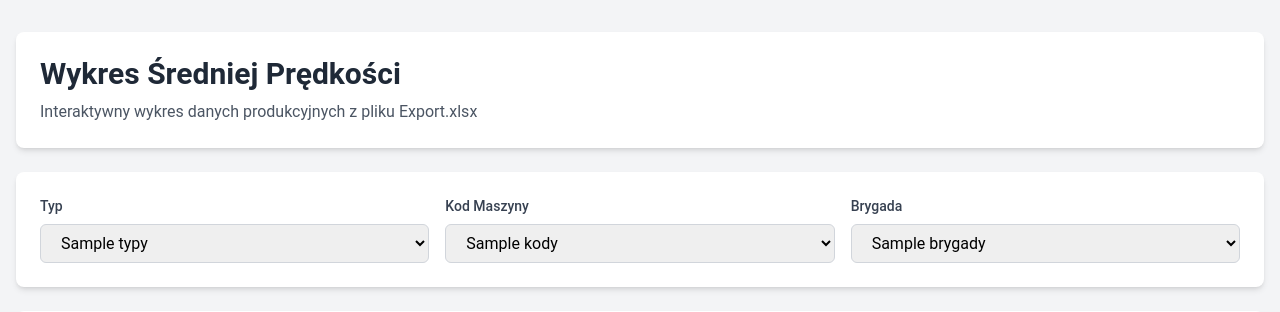
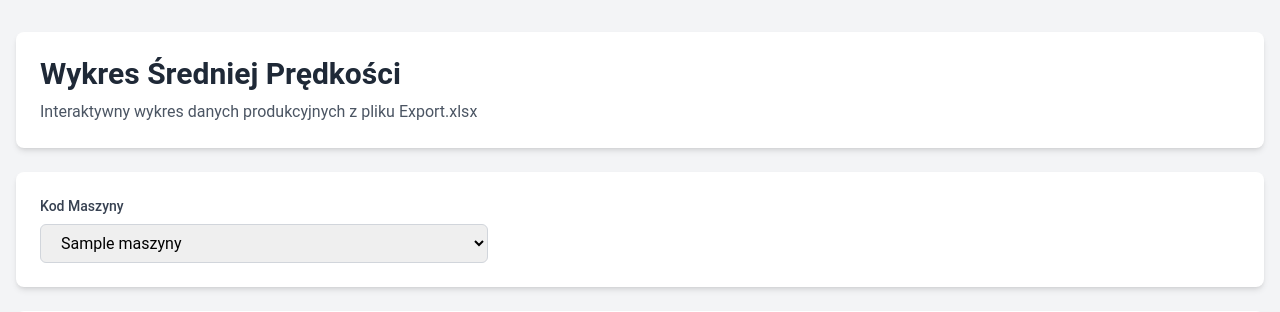
Before and after one commit to Daro202/kiosk-flask-app, a Flask app: template templates/wykres.html in a window 1280 px wide. Shown: the top 312 px of the page. Run offline with Flask 3, Linux system fonts and the light colour scheme; the template is opened without the code that fills it: most values are stand-ins (such as "Sample title", 1, 10 or a date in 2020); some libraries are stand-ins or nearby versions.

Commit message:
Add machine selection functionality to the dashboard view
Update data loading to support machine names, adjust API endpoints, and modify frontend to filter by machine.

Replit-Commit-Author: Agent
Replit-Commit-Session-Id: 5625db9c-3aa2-49fc-b31c-96cb5ad0b624
Replit-Commit-Checkpoint-Type: intermediate_checkpoint
Replit-Commit-Screenshot-Url: https://storage.googleapis.com/screenshot-production-us-central1/833c1fe7-c158-49af-9cc9-612b8ea8ed9d/5625db9c-3aa2-49fc-b31c-96cb5ad0b624/NUx0znW

```diff
--- a/app.py
+++ b/app.py
@@ -165,7 +165,7 @@ def get_slide_images():
 def load_long():
     """
     Wczytaj dane z pliku Export.xlsx i przekształć do formy długiej (long format)
-    Format: Typ, Kod, Brygada, Dzien (1-31), Wartosc
+    Format: Typ, Kod, Nazwa, Brygada, Dzien (1-31), Wartosc
     """
     try:
         # Spróbuj wczytać arkusz 'Eksport', 'Export' lub pierwszy dostępny
@@ -178,12 +178,24 @@ def load_long():
                 # Jeśli żaden nie istnieje, wczytaj pierwszy arkusz
                 df = pd.read_excel('Export.xlsx', sheet_name=0, engine='openpyxl')
 
-        # Standaryzuj nazwy pierwszych trzech kolumn
-        df.columns = ['Typ', 'Kod', 'Brygada'] + list(df.columns[3:])
+        # Sprawdź czy istnieje kolumna Nazwa
+        has_nazwa = 'Nazwa' in df.columns or len(df.columns) >= 4
 
-        # Przekształć nagłówki dni (kolumny 4+) na int
+        if has_nazwa and len(df.columns) >= 4:
+            # Standaryzuj nazwy pierwszych czterech kolumn
+            df.columns = ['Typ', 'Kod', 'Nazwa', 'Brygada'] + list(df.columns[4:])
+            first_day_col = 4
+            id_vars = ['Typ', 'Kod', 'Nazwa', 'Brygada']
+        else:
+            # Stary format bez nazwy
+            df.columns = ['Typ', 'Kod', 'Brygada'] + list(df.columns[3:])
+            df['Nazwa'] = ''  # Dodaj pustą kolumnę Nazwa
+            first_day_col = 3
+            id_vars = ['Typ', 'Kod', 'Nazwa', 'Brygada']
+
+        # Przekształć nagłówki dni (kolumny od first_day_col+) na int
         day_cols = []
-        for col in df.columns[3:]:
+        for col in df.columns[first_day_col:]:
             try:
                 day_cols.append(int(col))
             except (ValueError, TypeError):
@@ -191,12 +203,12 @@ def load_long():
                 pass
 
         # Wybierz tylko kolumny podstawowe + dni jako int
-        valid_cols = ['Typ', 'Kod', 'Brygada'] + [c for c in df.columns[3:] if c in day_cols or str(c).isdigit()]
+        valid_cols = id_vars + [c for c in df.columns[first_day_col:] if c in day_cols or str(c).isdigit()]
         df = df[valid_cols]
 
         # Zmień nazwy kolumn dni na int
         col_rename = {}
-        for col in df.columns[3:]:
+        for col in df.columns[first_day_col:]:
             try:
                 col_rename[col] = int(col)
             except (ValueError, TypeError):
@@ -204,7 +216,6 @@ def load_long():
         df.rename(columns=col_rename, inplace=True)
 
         # Przekształć do formy długiej (melt)
-        id_vars = ['Typ', 'Kod', 'Brygada']
         value_vars = [col for col in df.columns if isinstance(col, int) and 1 <= col <= 31]
 
         df_long = pd.melt(
@@ -221,6 +232,7 @@ def load_long():
         # Konwertuj typy
         df_long['Typ'] = df_long['Typ'].astype(str)
         df_long['Kod'] = df_long['Kod'].astype(str)
+        df_long['Nazwa'] = df_long['Nazwa'].astype(str)
         df_long['Brygada'] = df_long['Brygada'].astype(str)
         df_long['Dzien'] = df_long['Dzien'].astype(int)
         df_long['Wartosc'] = df_long['Wartosc'].astype(float)
@@ -229,10 +241,10 @@ def load_long():
 
     except FileNotFoundError:
         # Jeśli plik nie istnieje, zwróć pusty DataFrame
-        return pd.DataFrame(columns=['Typ', 'Kod', 'Brygada', 'Dzien', 'Wartosc'])
+        return pd.DataFrame(columns=['Typ', 'Kod', 'Nazwa', 'Brygada', 'Dzien', 'Wartosc'])
     except Exception as e:
         print(f"Błąd wczytywania danych z Export.xlsx: {e}")
-        return pd.DataFrame(columns=['Typ', 'Kod', 'Brygada', 'Dzien', 'Wartosc'])
+        return pd.DataFrame(columns=['Typ', 'Kod', 'Nazwa', 'Brygada', 'Dzien', 'Wartosc'])
 
 # ==================== TRASY (ROUTES) ====================
 
@@ -397,103 +409,170 @@ def get_content():
 
 @app.route('/wykres')
 def wykres():
-    """Strona z interaktywnym wykresem Plotly"""
+    """Strona z interaktywnym wykresem Plotly - wykres kombinowany (słupki + linie)"""
     import plotly.graph_objects as go
     from plotly.offline import plot
 
     df_long = load_long()
 
-    # Pobierz unikalne wartości dla dropdownów
+    # Pobierz unikalne wartości dla dropdown maszyn
     if not df_long.empty:
-        typy = sorted(df_long['Typ'].unique().tolist())
-        kody = sorted(df_long['Kod'].unique().tolist(), key=lambda x: int(x) if x.isdigit() else x)
-        brygady = sorted(df_long['Brygada'].unique().tolist())
+        # Utwórz listę maszyn (kod + nazwa)
+        maszyny_df = df_long[['Kod', 'Nazwa']].drop_duplicates().sort_values('Kod')
+        maszyny = []
+        for _, row in maszyny_df.iterrows():
+            kod = row['Kod']
+            nazwa = row['Nazwa']
+            if nazwa and nazwa.strip():
+                maszyny.append({'kod': kod, 'label': f"{kod} {nazwa}"})
+            else:
+                maszyny.append({'kod': kod, 'label': kod})
 
-        # Domyślne wartości
-        default_typ = typy[0] if typy else 'Dzienne'
-        default_kod = kody[0] if kody else ''
-        default_brygada = 'A' if 'A' in brygady else (brygady[0] if brygady else 'A')
+        # Domyślna maszyna
+        default_kod = maszyny[0]['kod'] if maszyny else ''
+        default_nazwa = maszyny[0]['label'] if maszyny else ''
 
-        # Wygeneruj początkowy wykres
-        mask = (df_long['Typ'] == default_typ) & (df_long['Kod'] == default_kod) & (df_long['Brygada'] == default_brygada)
-        filtered = df_long[mask].copy().sort_values('Dzien')
+        # Wygeneruj początkowy wykres kombinowany
+        fig = go.Figure()
 
-        fig = go.Figure()
-        fig.add_trace(go.Scatter(
-            x=filtered['Dzien'].tolist(),
-            y=filtered['Wartosc'].tolist(),
-            mode='lines+markers',
-            name=f'{default_typ} - {default_kod} - {default_brygada}',
-            line=dict(color='#FF6B35', width=3),
-            marker=dict(color='#FF6B35', size=8)
-        ))
+        # Kolory dla brygad (słupki)
+        kolory_slupki = {'A': '#0ea5e9', 'B': '#FF6B35', 'C': '#6b7280'}  # niebieski, pomarańczowy, szary
+        kolory_linie = {'A': '#0284c7', 'B': '#f97316', 'C': '#4b5563'}  # ciemniejsze odcienie
+
+        # Dodaj słupki dla wartości dziennych (brygady A, B, C)
+        for brygada in ['A', 'B', 'C']:
+            mask = (df_long['Typ'] == 'Dzienne') & (df_long['Kod'] == default_kod) & (df_long['Brygada'] == brygada)
+            filtered = df_long[mask].copy().sort_values('Dzien')
+
+            if not filtered.empty:
+                fig.add_trace(go.Bar(
+                    x=filtered['Dzien'].tolist(),
+                    y=filtered['Wartosc'].tolist(),
+                    name=brygada,
+                    marker_color=kolory_slupki.get(brygada, '#999999'),
+                    text=filtered['Wartosc'].tolist(),
+                    textposition='outside',
+                    texttemplate='%{text:.0f}'
+                ))
+
+        # Dodaj linie dla wartości narastających (brygady A, B, C)
+        for brygada in ['A', 'B', 'C']:
+            mask = (df_long['Typ'] == 'Narastające') & (df_long['Kod'] == default_kod) & (df_long['Brygada'] == brygada)
+            filtered = df_long[mask].copy().sort_values('Dzien')
+
+            if not filtered.empty:
+                fig.add_trace(go.Scatter(
+                    x=filtered['Dzien'].tolist(),
+                    y=filtered['Wartosc'].tolist(),
+                    mode='lines+markers',
+                    name=f'Narastająco {brygada}',
+                    line=dict(color=kolory_linie.get(brygada, '#666666'), width=2),
+                    marker=dict(color=kolory_linie.get(brygada, '#666666'), size=6)
+                ))
+
+        # Dodaj linie Cel 0 i Cel 100 (opcjonalnie)
+        # Na razie pominięte - można dodać później jeśli potrzebne
 
         fig.update_layout(
-            title=f'Średnia prędkość – {default_typ}, Kod {default_kod}, Brygada {default_brygada}',
-            xaxis_title='Dzień miesiąca',
-            yaxis_title='Wartość [m2/wh]',
-            hovermode='closest',
-            plot_bgcolor='#f9fafb',
-            paper_bgcolor='white'
+            title=default_nazwa,
+            xaxis_title='',
+            yaxis_title='',
+            hovermode='x unified',
+            plot_bgcolor='white',
+            paper_bgcolor='white',
+            barmode='group',
+            showlegend=True,
+            legend=dict(
+                orientation='h',
+                yanchor='bottom',
+                y=-0.2,
+                xanchor='center',
+                x=0.5
+            ),
+            xaxis=dict(
+                showgrid=True,
+                gridcolor='#e5e7eb',
+                dtick=1
+            ),
+            yaxis=dict(
+                showgrid=True,
+                gridcolor='#e5e7eb'
+            )
         )
 
         # Generuj HTML wykresu z w pełni osadzoną biblioteką Plotly (inline)
         plot_html = plot(fig, output_type='div', include_plotlyjs=True)
 
     else:
-        typy = ['Dzienne', 'Narastające']
-        kody = []
-        brygady = ['A', 'B', 'C']
-        default_typ = 'Dzienne'
+        maszyny = []
         default_kod = ''
-        default_brygada = 'A'
+        default_nazwa = ''
         plot_html = '<div class="text-center text-gray-600 p-8">Brak danych - proszę dodać plik Export.xlsx</div>'
 
     return render_template('wykres.html',
-                         typy=typy,
-                         kody=kody,
-                         brygady=brygady,
-                         default_typ=default_typ,
+                         maszyny=maszyny,
                          default_kod=default_kod,
-                         default_brygada=default_brygada,
+                         default_nazwa=default_nazwa,
                          plot_html=plot_html)
 
 @app.route('/api/series')
 def api_series():
-    """Zwróć dane serii dla wykresu w formacie JSON"""
-    # Pobierz parametry z query string
-    typ = request.args.get('typ', 'Dzienne')
+    """Zwróć dane wszystkich serii dla wykresu kombinowanego w formacie JSON"""
+    # Pobierz kod maszyny z query string
     kod = request.args.get('kod', '')
-    brig = request.args.get('brig', 'A')
 
     df_long = load_long()
 
-    if df_long.empty:
+    if df_long.empty or not kod:
         return jsonify({
-            'x': [],
-            'y': [],
-            'typ': typ,
+            'series': [],
             'kod': kod,
-            'brig': brig
+            'nazwa': ''
         })
 
-    # Filtruj dane
-    mask = (df_long['Typ'] == typ) & (df_long['Kod'] == kod) & (df_long['Brygada'] == brig)
-    filtered = df_long[mask].copy()
+    # Pobierz nazwę maszyny
+    maszyna_df = df_long[df_long['Kod'] == kod][['Nazwa']].drop_duplicates()
+    nazwa = maszyna_df.iloc[0]['Nazwa'] if not maszyna_df.empty else ''
 
-    # Sortuj po dniu
-    filtered = filtered.sort_values('Dzien')
+    # Przygotuj dane dla wszystkich serii
+    series_data = []
 
-    # Przygotuj dane do zwrócenia
-    x = filtered['Dzien'].tolist()
-    y = filtered['Wartosc'].tolist()
+    # Kolory dla brygad
+    kolory_slupki = {'A': '#0ea5e9', 'B': '#FF6B35', 'C': '#6b7280'}
+    kolory_linie = {'A': '#0284c7', 'B': '#f97316', 'C': '#4b5563'}
+
+    # Słupki dla wartości dziennych (brygady A, B, C)
+    for brygada in ['A', 'B', 'C']:
+        mask = (df_long['Typ'] == 'Dzienne') & (df_long['Kod'] == kod) & (df_long['Brygada'] == brygada)
+        filtered = df_long[mask].copy().sort_values('Dzien')
+
+        if not filtered.empty:
+            series_data.append({
+                'type': 'bar',
+                'name': brygada,
+                'x': filtered['Dzien'].tolist(),
+                'y': filtered['Wartosc'].tolist(),
+                'color': kolory_slupki.get(brygada, '#999999')
+            })
+
+    # Linie dla wartości narastających (brygady A, B, C)
+    for brygada in ['A', 'B', 'C']:
+        mask = (df_long['Typ'] == 'Narastające') & (df_long['Kod'] == kod) & (df_long['Brygada'] == brygada)
+        filtered = df_long[mask].copy().sort_values('Dzien')
+
+        if not filtered.empty:
+            series_data.append({
+                'type': 'line',
+                'name': f'Narastająco {brygada}',
+                'x': filtered['Dzien'].tolist(),
+                'y': filtered['Wartosc'].tolist(),
+                'color': kolory_linie.get(brygada, '#666666')
+            })
 
     return jsonify({
-        'x': x,
-        'y': y,
-        'typ': typ,
+        'series': series_data,
         'kod': kod,
-        'brig': brig
+        'nazwa': nazwa
     })
 
 # ==================== URUCHOMIENIE APLIKACJI ====================
--- a/templates/wykres.html
+++ b/templates/wykres.html
@@ -7,24 +7,6 @@
 
     <!-- Tailwind CSS -->
     <script src="https://cdn.tailwindcss.com"></script>
-
-    <!-- Plotly.js - Self-hosted fallback -->
-    <script>
-    // Plotly basic minimal implementation fallback
-    window.PlotlyConfig = {MathJaxConfig: 'local'};
-    </script>
-    <script src="https://cdn.plot.ly/plotly-2.27.0.min.js" onerror="loadPlotlyFallback()"></script>
-    <script>
-    function loadPlotlyFallback() {
-        // Jeśli CDN nie działa, załaduj z alternatywnego źródła
-        const script = document.createElement('script');
-        script.src = 'https://cdnjs.cloudflare.com/ajax/libs/plotly.js/2.27.0/plotly.min.js';
-        script.onerror = function() {
-            console.error('Nie można załadować Plotly z żadnego CDN');
-        };
-        document.head.appendChild(script);
-    }
-    </script>
 
     <style>
         body {
@@ -42,47 +24,17 @@
 
         <!-- Filtry -->
         <div class="bg-white rounded-lg shadow-md p-6 mb-6">
-            <div class="grid grid-cols-1 md:grid-cols-3 gap-4">
-                <!-- Dropdown Typ -->
+            <div class="max-w-md">
+                <!-- Dropdown Maszyna -->
                 <div>
-                    <label for="typ-select" class="block text-sm font-medium text-gray-700 mb-2">
-                        Typ
-                    </label>
-                    <select id="typ-select"
-                            class="w-full px-4 py-2 border border-gray-300 rounded-md focus:ring-2 focus:ring-orange-500 focus:border-orange-500">
-                        {% for t in typy %}
-                        <option value="{{ t }}" {% if t == default_typ %}selected{% endif %}>
-                            {{ t }}
-                        </option>
-                        {% endfor %}
-                    </select>
-                </div>
-
-                <!-- Dropdown Kod -->
-                <div>
-                    <label for="kod-select" class="block text-sm font-medium text-gray-700 mb-2">
+                    <label for="maszyna-select" class="block text-sm font-medium text-gray-700 mb-2">
                         Kod Maszyny
                     </label>
-                    <select id="kod-select"
+                    <select id="maszyna-select"
                             class="w-full px-4 py-2 border border-gray-300 rounded-md focus:ring-2 focus:ring-orange-500 focus:border-orange-500">
-                        {% for k in kody %}
-                        <option value="{{ k }}" {% if k == default_kod %}selected{% endif %}>
-                            {{ k }}
-                        </option>
-                        {% endfor %}
-                    </select>
-                </div>
-
-                <!-- Dropdown Brygada -->
-                <div>
-                    <label for="brygada-select" class="block text-sm font-medium text-gray-700 mb-2">
-                        Brygada
-                    </label>
-                    <select id="brygada-select"
-                            class="w-full px-4 py-2 border border-gray-300 rounded-md focus:ring-2 focus:ring-orange-500 focus:border-orange-500">
-                        {% for b in brygady %}
-                        <option value="{{ b }}" {% if b == default_brygada %}selected{% endif %}>
-                            {{ b }}
+                        {% for m in maszyny %}
+                        <option value="{{ m.kod }}" {% if m.kod == default_kod %}selected{% endif %}>
+                            {{ m.label }}
                         </option>
                         {% endfor %}
                     </select>
@@ -107,20 +59,21 @@
 
     <script>
         // Pobierz elementy
-        const typSelect = document.getElementById('typ-select');
-        const kodSelect = document.getElementById('kod-select');
-        const brygadaSelect = document.getElementById('brygada-select');
+        const maszynaSelect = document.getElementById('maszyna-select');
         const chartDiv = document.getElementById('chart');
 
         // Funkcja aktualizująca wykres
         async function updateChart() {
-            const typ = typSelect.value;
-            const kod = kodSelect.value;
-            const brig = brygadaSelect.value;
+            const kod = maszynaSelect.value;
+
+            if (!kod) {
+                console.log('Brak kodu maszyny');
+                return;
+            }
 
             try {
                 // Pobierz dane z API
-                const response = await fetch(`/api/series?typ=${encodeURIComponent(typ)}&kod=${encodeURIComponent(kod)}&brig=${encodeURIComponent(brig)}`);
+                const response = await fetch(`/api/series?kod=${encodeURIComponent(kod)}`);
                 const data = await response.json();
 
                 // Sprawdź czy Plotly jest załadowany
@@ -129,49 +82,78 @@
                     const plotlyDiv = chartDiv.querySelector('.plotly-graph-div') || chartDiv;
 
                     // Przygotuj dane dla Plotly
-                    const trace = {
-                        x: data.x,
-                        y: data.y,
-                        type: 'scatter',
-                        mode: 'lines+markers',
-                        name: `${typ} - ${kod} - ${brig}`,
-                        line: {
-                            color: '#FF6B35',
-                            width: 3
-                        },
-                        marker: {
-                            color: '#FF6B35',
-                            size: 8
+                    const traces = [];
+
+                    // Dodaj każdą serię z API
+                    for (const serie of data.series) {
+                        if (serie.type === 'bar') {
+                            traces.push({
+                                x: serie.x,
+                                y: serie.y,
+                                type: 'bar',
+                                name: serie.name,
+                                marker: {
+                                    color: serie.color
+                                },
+                                text: serie.y,
+                                textposition: 'outside',
+                                texttemplate: '%{text:.0f}'
+                            });
+                        } else if (serie.type === 'line') {
+                            traces.push({
+                                x: serie.x,
+                                y: serie.y,
+                                type: 'scatter',
+                                mode: 'lines+markers',
+                                name: serie.name,
+                                line: {
+                                    color: serie.color,
+                                    width: 2
+                                },
+                                marker: {
+                                    color: serie.color,
+                                    size: 6
+                                }
+                            });
                         }
-                    };
+                    }
 
                     // Layout wykresu
                     const layout = {
                         title: {
-                            text: `Średnia prędkość – ${data.typ}, Kod ${data.kod}, Brygada ${data.brig}`,
+                            text: data.nazwa ? `${data.kod} ${data.nazwa}` : data.kod,
                             font: {
                                 size: 20,
                                 family: 'Roboto, sans-serif'
                             }
                         },
                         xaxis: {
-                            title: 'Dzień miesiąca',
+                            title: '',
                             showgrid: true,
                             gridcolor: '#e5e7eb',
                             dtick: 1
                         },
                         yaxis: {
-                            title: 'Wartość [m2/wh]',
+                            title: '',
                             showgrid: true,
                             gridcolor: '#e5e7eb'
                         },
-                        plot_bgcolor: '#f9fafb',
+                        plot_bgcolor: 'white',
                         paper_bgcolor: 'white',
-                        hovermode: 'closest'
+                        hovermode: 'x unified',
+                        barmode: 'group',
+                        showlegend: true,
+                        legend: {
+                            orientation: 'h',
+                            yanchor: 'bottom',
+                            y: -0.2,
+                            xanchor: 'center',
+                            x: 0.5
+                        }
                     };
 
                     // Aktualizuj lub utwórz wykres
-                    Plotly.react(plotlyDiv, [trace], layout, {responsive: true});
+                    Plotly.react(plotlyDiv, traces, layout, {responsive: true});
                 } else {
                     console.error('Plotly nie jest załadowany');
                 }
@@ -181,10 +163,8 @@
             }
         }
 
-        // Obsługa zmiany dropdownów
-        typSelect.addEventListener('change', updateChart);
-        kodSelect.addEventListener('change', updateChart);
-        brygadaSelect.addEventListener('change', updateChart);
+        // Obsługa zmiany dropdown
+        maszynaSelect.addEventListener('change', updateChart);
     </script>
 </body>
 </html>
```
Also changed, not shown: attached_assets/image_1761571251042.png (added), 2 other files.
